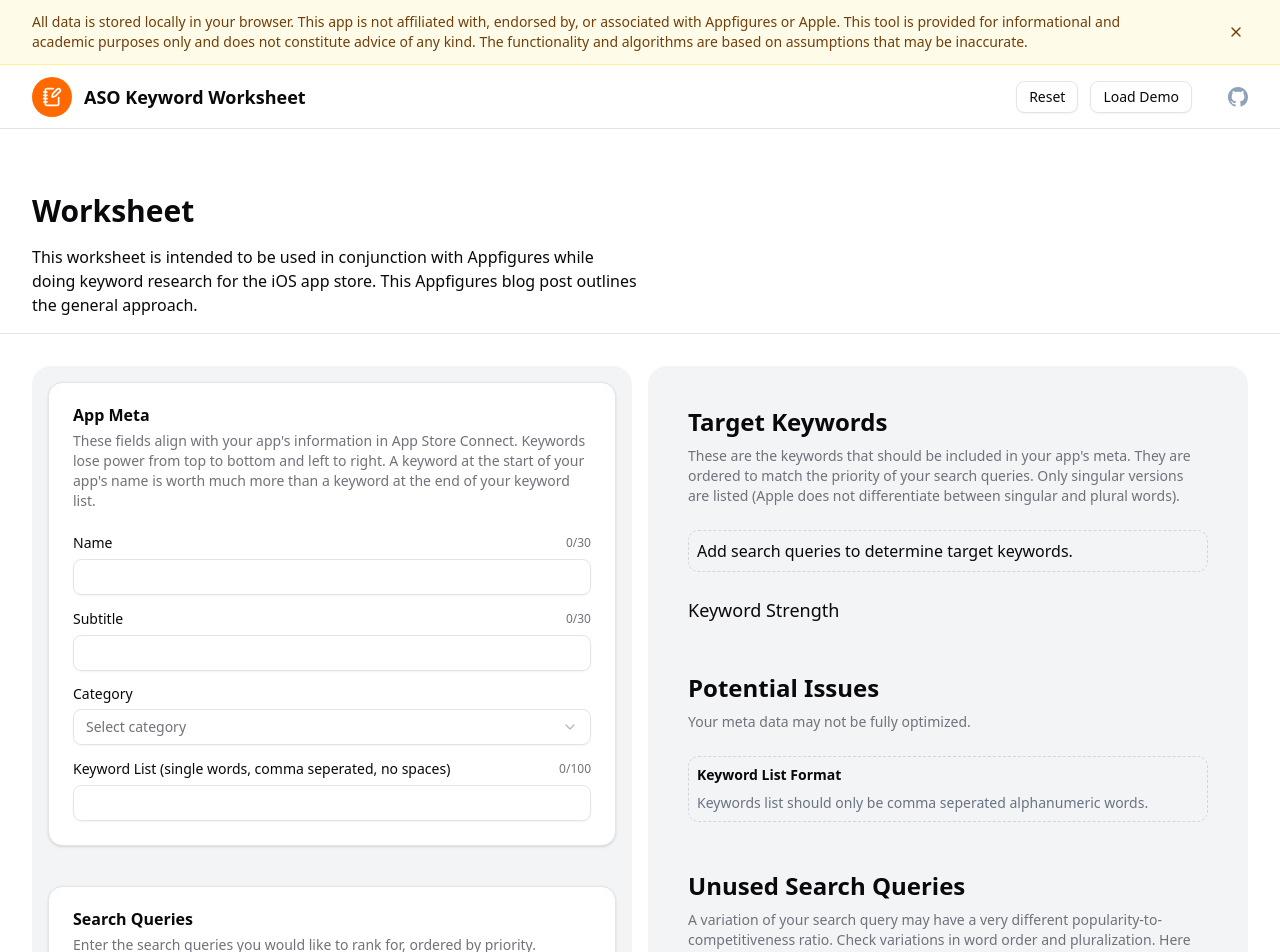
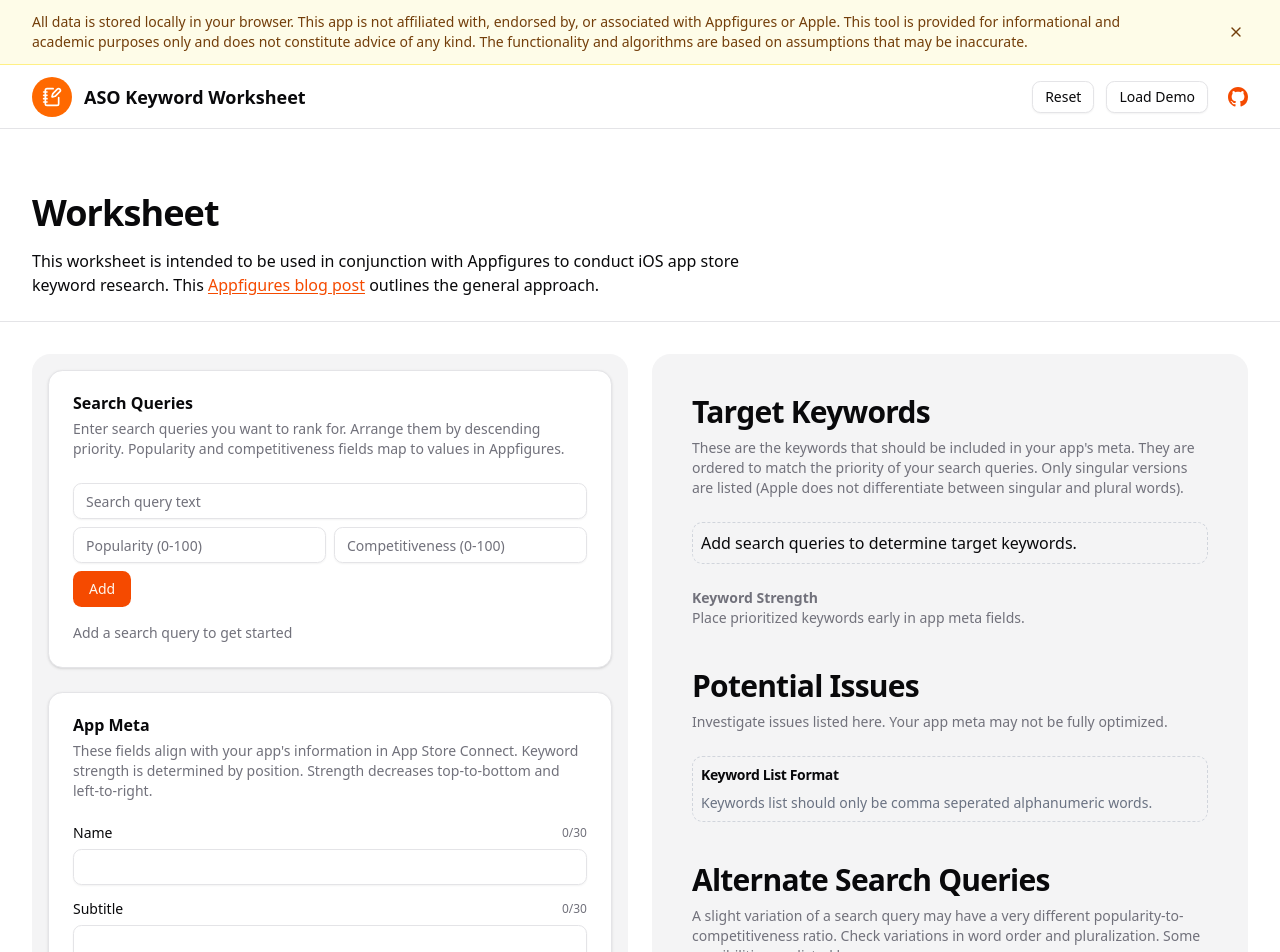
Before and after one commit to rbenj/aso-keyword-worksheet, a React (Vite) app: page / in a window 1280 px wide. Shown: the top 952 px of the page. Built offline with nearby package versions, Linux system fonts and the light colour scheme.

Commit message:
Design and layout round 3

```diff
--- a/src/App.tsx
+++ b/src/App.tsx
@@ -1,6 +1,9 @@
 import { useAppState } from '@/hooks/use-app-state';
 import { useKeywordAnalysis } from '@/hooks/use-keyword-analysis';
-import { Header } from '@/components/aso/header';
+
+import { Card, CardPhantom, CardContent, CardDescription, CardHeader, CardTitle, CardH2 } from '@/components/ui/card';
+
+import { Nav } from '@/components/aso/nav';
 import { Disclaimer } from '@/components/aso/disclaimer';
 import { MetaForm } from '@/components/aso/meta-form';
 import { SearchQueryForm } from '@/components/aso/search-query-form';
@@ -10,7 +13,6 @@
 import { MetaAnalysisComponent } from '@/components/aso/meta-analysis';
 import { RankChart } from '@/components/aso/rank-chart';
 import { UnusedQueries } from '@/components/aso/unused-queries';
-import { Card, CardContent, CardHeader, CardTitle, CardDescription } from '@/components/ui/card';
 
 function App() {
   const {
@@ -26,6 +28,7 @@
     metaKeywords,
     editingSearchQuery,
     isEditDialogOpen,
+
     // Setters
     setSearchQueryText,
     setSearchQueryPopularity,
@@ -35,6 +38,7 @@
     setMetaSubtitle,
     setMetaKeywords,
     setIsEditDialogOpen,
+
     // Handlers
     handleAddSearchQuery,
     handleDragEnd,
@@ -52,8 +56,6 @@
     ownedKeywordsOrdered,
     metaAnalysis,
     unusedSearchQueries,
-    analyzeTextFn,
-    analyzeKeywordsFn,
   } = useKeywordAnalysis({
     searchQueries,
     metaName,
@@ -64,121 +66,121 @@
   });
 
   return (
-    <>
     <div className="w-full min-h-screen bg-background">
+      <header className="w-full flex flex-col">
         <Disclaimer />
 
-        <Header
+        <Nav
           onReset={handleReset}
           onUseDemoData={handleUseDemoData}
         />
 
-        {/* Mast */}
-        <div className="w-full flex flex-col px-8 pt-16 pb-4 border-b">
-          <h1>
-            Worksheet
-          </h1>
+        <div className="px-8 pt-16 pb-6 border-b">
+          <h1>Worksheet</h1>
 
-          <div className="w-1/2 mt-4">
+          <div className="max-w-3xl mt-4">
             <p>
-              This worksheet is intended to be used in conjunction with Appfigures while doing keyword research for the iOS app store. This
+              This worksheet is intended to be used in conjunction with Appfigures to conduct iOS app store keyword research. This
               {' '}
-              <a href="https://appfigures.com/resources/guides/which-keywords-to-optimize-for" target="_blank">Appfigures blog post</a>
+              <a href="https://appfigures.com/resources/guides/which-keywords-to-optimize-for" target="_blank" rel="noopener noreferrer">Appfigures blog post</a>
               {' '}
               outlines the general approach.
             </p>
           </div>
         </div>
+      </header>
 
-        {/* Body */}
-        <div className="w-full flex gap-4 px-8 py-8">
-          {/* Left col */}
-          <div className="flex-1 flex flex-col gap-10 p-4 rounded-2xl bg-gray-100">
-            {/* Meta */}
+      <div className="w-full flex flex-col gap-6 px-4 mt-8 md:flex-row md:px-8">
+        <div className="flex-1 flex flex-col gap-6 p-4 rounded-2xl bg-secondary">
           <Card>
             <CardHeader>
-                <CardTitle>
-                  App Meta
-                </CardTitle>
+              <CardTitle>Search Queries</CardTitle>
+
               <CardDescription>
-                  These fields align with your app's information in App Store Connect. Keywords lose power from top to bottom and left to right. A keyword at the start of your app's name is worth much more than a keyword at the end of your keyword list.
+                Enter search queries you want to rank for. Arrange them by descending priority. Popularity and competitiveness fields map to values in Appfigures.
               </CardDescription>
             </CardHeader>
+
             <CardContent>
-                <MetaForm
-                  metaName={metaName}
-                  metaSubtitle={metaSubtitle}
-                  metaKeywords={metaKeywords}
-                  selectedCategory={selectedCategory}
-                  selectedGameCategory={selectedGameCategory}
-                  onMetaNameChange={setMetaName}
-                  onMetaSubtitleChange={setMetaSubtitle}
-                  onMetaKeywordsChange={setMetaKeywords}
-                  onCategoryChange={handleCategoryChange}
-                  onGameCategoryChange={setSelectedGameCategory}
+              <SearchQueryForm
+                onAdd={handleAddSearchQuery}
+                onSearchQueryCompetitivenessChange={setSearchQueryCompetitiveness}
+                onSearchQueryPopularityChange={setSearchQueryPopularity}
+                onSearchQueryTextChange={setSearchQueryText}
+                searchQueryCompetitiveness={searchQueryCompetitiveness}
+                searchQueryPopularity={searchQueryPopularity}
+                searchQueryText={searchQueryText}
+              />
+
+              <SearchQueryList
+                onDelete={handleDeleteSearchQuery}
+                onDragEnd={handleDragEnd}
+                onEdit={handleEditSearchQuery}
+                searchQueries={searchQueries}
               />
             </CardContent>
           </Card>
 
-            {/* Search Queries */}
           <Card>
             <CardHeader>
-                <CardTitle>Search Queries</CardTitle>
+              <CardTitle>App Meta</CardTitle>
+
               <CardDescription>
-                  Enter the search queries you would like to rank for, ordered by priority. Popularity and Competitiveness fields map to values in Appfigures. Find a balance that makes sense for your app and your optimization strategy.
+                These fields align with your app's information in App Store Connect. Keyword strength is determined by position. Strength decreases top-to-bottom and left-to-right.
               </CardDescription>
             </CardHeader>
+
             <CardContent>
-                <SearchQueryForm
-                  searchQueryText={searchQueryText}
-                  searchQueryPopularity={searchQueryPopularity}
-                  searchQueryCompetitiveness={searchQueryCompetitiveness}
-                  onSearchQueryTextChange={setSearchQueryText}
-                  onSearchQueryPopularityChange={setSearchQueryPopularity}
-                  onSearchQueryCompetitivenessChange={setSearchQueryCompetitiveness}
-                  onAdd={handleAddSearchQuery}
-                />
-
-                <SearchQueryList
-                  searchQueries={searchQueries}
-                  onEdit={handleEditSearchQuery}
-                  onDelete={handleDeleteSearchQuery}
-                  onDragEnd={handleDragEnd}
+              <MetaForm
+                metaKeywords={metaKeywords}
+                metaName={metaName}
+                metaSubtitle={metaSubtitle}
+                onCategoryChange={handleCategoryChange}
+                onGameCategoryChange={setSelectedGameCategory}
+                onMetaKeywordsChange={setMetaKeywords}
+                onMetaNameChange={setMetaName}
+                onMetaSubtitleChange={setMetaSubtitle}
+                selectedCategory={selectedCategory}
+                selectedGameCategory={selectedGameCategory}
               />
             </CardContent>
           </Card>
         </div>
 
-          {/* Right col */}
-          <div className="flex-1 flex flex-col p-4 rounded-2xl bg-gray-100">
-            <Card className="border-none bg-transparent shadow-none">
+        <div className="flex-1 flex flex-col p-4 rounded-2xl bg-secondary">
+          <CardPhantom>
             <CardHeader>
-                <CardTitle className="text-2xl">Target Keywords</CardTitle>
-                <CardDescription className="text-sm text-muted-foreground">
+              <CardH2>Target Keywords</CardH2>
+
+              <CardDescription>
                 These are the keywords that should be included in your app's meta. They are ordered to match the priority of your search queries. Only singular versions are listed (Apple does not differentiate between singular and plural words).
               </CardDescription>
             </CardHeader>
+
             <CardContent>
               <KeywordsDisplay
                 keywords={keywords}
                 satisfiedKeywords={satisfiedKeywords}
               />
-                <h3 className="text-lg font-medium mt-6">
-                  Keyword Strength
-                </h3>
+
+              <CardDescription className="mt-6">
+                <strong>Keyword Strength</strong><br />
+                Place prioritized keywords early in app meta fields.
+              </CardDescription>
 
               <RankChart
                 keywords={keywords}
                 ownedKeywordsOrdered={ownedKeywordsOrdered}
               />
             </CardContent>
-            </Card>
+          </CardPhantom>
 
-            <Card className="border-none bg-transparent shadow-none">
+          <CardPhantom>
             <CardHeader>
-                <CardTitle className="text-2xl">Potential Issues</CardTitle>
-                <CardDescription className="text-sm text-muted-foreground">
-                  Your meta data may not be fully optimized.
+              <CardH2>Potential Issues</CardH2>
+
+              <CardDescription>
+                Investigate issues listed here. Your app meta may not be fully optimized.
               </CardDescription>
             </CardHeader>
             <CardContent>
@@ -187,32 +189,33 @@
                 metaAnalysis={metaAnalysis}
               />
             </CardContent>
-            </Card>
+          </CardPhantom>
 
-            <Card className="border-none bg-transparent shadow-none">
+          <CardPhantom>
             <CardHeader>
-                <CardTitle className="text-2xl">Unused Search Queries</CardTitle>
-                <CardDescription className="text-sm text-muted-foreground">
-                  A variation of your search query may have a very different popularity-to-competitiveness ratio. Check variations in word order and pluralization. Here are some possibilities, investigate these and any others that make sense.
+              <CardH2>Alternate Search Queries</CardH2>
+
+              <CardDescription>
+                A slight variation of a search query may have a very different popularity-to-competitiveness ratio. Check variations in word order and pluralization. Some possibilities are listed here.
               </CardDescription>
             </CardHeader>
+
             <CardContent>
               <UnusedQueries
                 unusedSearchQueries={unusedSearchQueries}
               />
             </CardContent>
-            </Card>
-          </div>
+          </CardPhantom>
         </div>
       </div>
 
       <EditSearchQueryDialog
-        searchQuery={editingSearchQuery}
-        open={isEditDialogOpen}
         onOpenChange={setIsEditDialogOpen}
         onSave={handleSaveSearchQuery}
+        open={isEditDialogOpen}
+        searchQuery={editingSearchQuery}
       />
-    </>
+    </div>
   );
 }
 
--- a/src/components/aso/header.tsx
+++ /dev/null
@@ -1,35 +0,0 @@
-import { Button } from '@/components/ui/button';
-import { Logo } from './logo';
-
-interface HeaderProps {
-  onReset: () => void;
-  onUseDemoData: () => void;
-}
-
-export function Header({ onReset, onUseDemoData }: HeaderProps) {
-  return (
-    <header className="w-full h-16 flex items-center justify-between px-8 border-b">
-      <Logo />
-
-      <div className="flex items-center gap-3">
-        <Button
-          variant="outline"
-          size="sm"
-          onClick={onReset}
-        >
-          Reset
-        </Button>
-
-        <Button
-          variant="outline"
-          size="sm"
-          onClick={onUseDemoData}
-        >
-          Load Demo
-        </Button>
-
-        <a href="https://github.com/rbenj/aso-keyword-worksheet" className="ml-6 block text-slate-400 hover:text-slate-500 dark:hover:text-slate-300"><span className="sr-only">ASO Keyword Worksheet on GitHub</span><svg viewBox="0 0 16 16" className="w-5 h-5" fill="currentColor" aria-hidden="true"><path d="M8 0C3.58 0 0 3.58 0 8c0 3.54 2.29 6.53 5.47 7.59.4.07.55-.17.55-.38 0-.19-.01-.82-.01-1.49-2.01.37-2.53-.49-2.69-.94-.09-.23-.48-.94-.82-1.13-.28-.15-.68-.52-.01-.53.63-.01 1.08.58 1.23.82.72 1.21 1.87.87 2.33.66.07-.52.28-.87.51-1.07-1.78-.2-3.64-.89-3.64-3.95 0-.87.31-1.59.82-2.15-.08-.2-.36-1.02.08-2.12 0 0 .67-.21 2.2.82.64-.18 1.32-.27 2-.27.68 0 1.36.09 2 .27 1.53-1.04 2.2-.82 2.2-.82.44 1.1.16 1.92.08 2.12.51.56.82 1.27.82 2.15 0 3.07-1.87 3.75-3.65 3.95.29.25.54.73.54 1.48 0 1.07-.01 1.93-.01 2.2 0 .21.15.46.55.38A8.013 8.013 0 0016 8c0-4.42-3.58-8-8-8z"></path></svg></a>
-      </div>
-    </header>
-  );
-}
--- a/src/components/aso/meta-form.tsx
+++ b/src/components/aso/meta-form.tsx
@@ -105,7 +105,7 @@
 
       <div className="space-y-2">
         <div className="flex items-center justify-between">
-          <Label htmlFor="metaKeywords">Keyword List (single words, comma seperated, no spaces)</Label>
+          <Label htmlFor="metaKeywords">Keyword List</Label>
           <span className="text-xs text-muted-foreground">
             {metaKeywords.length}/100
           </span>
--- /dev/null
+++ b/src/components/aso/nav.tsx
@@ -0,0 +1,40 @@
+import { Button } from '@/components/ui/button';
+import { Logo } from './logo';
+
+interface NavProps {
+  onReset: () => void;
+  onUseDemoData: () => void;
+}
+
+export function Nav({ onReset, onUseDemoData }: NavProps) {
+  return (
+    <nav className="w-full h-16 flex justify-between px-8 border-b">
+      <Logo />
+
+      <div className="flex items-center gap-3">
+        <Button
+          onClick={onReset}
+          size="sm"
+          variant="outline"
+        >
+          Reset
+        </Button>
+
+        <Button
+          onClick={onUseDemoData}
+          size="sm"
+          variant="outline"
+        >
+          Load Demo
+        </Button>
+
+        <a href="https://github.com/rbenj/aso-keyword-worksheet" className="ml-2">
+          <span className="sr-only">ASO Keyword Worksheet on GitHub</span>
+          <svg className="w-5 h-5" viewBox="0 0 16 16" fill="currentColor" aria-hidden="true">
+            <path d="M8 0C3.58 0 0 3.58 0 8c0 3.54 2.29 6.53 5.47 7.59.4.07.55-.17.55-.38 0-.19-.01-.82-.01-1.49-2.01.37-2.53-.49-2.69-.94-.09-.23-.48-.94-.82-1.13-.28-.15-.68-.52-.01-.53.63-.01 1.08.58 1.23.82.72 1.21 1.87.87 2.33.66.07-.52.28-.87.51-1.07-1.78-.2-3.64-.89-3.64-3.95 0-.87.31-1.59.82-2.15-.08-.2-.36-1.02.08-2.12 0 0 .67-.21 2.2.82.64-.18 1.32-.27 2-.27.68 0 1.36.09 2 .27 1.53-1.04 2.2-.82 2.2-.82.44 1.1.16 1.92.08 2.12.51.56.82 1.27.82 2.15 0 3.07-1.87 3.75-3.65 3.95.29.25.54.73.54 1.48 0 1.07-.01 1.93-.01 2.2 0 .21.15.46.55.38A8.013 8.013 0 0016 8c0-4.42-3.58-8-8-8z"></path>
+          </svg>
+        </a>
+      </div>
+    </nav>
+  );
+}
--- a/src/components/ui/card.tsx
+++ b/src/components/ui/card.tsx
@@ -8,6 +8,19 @@
       data-slot="card"
       className={cn(
         'bg-card text-card-foreground flex flex-col gap-6 rounded-xl border py-6 shadow-sm',
+        className,
+      )}
+      {...props}
+    />
+  );
+}
+
+function CardPhantom({ className, ...props }: React.ComponentProps<'div'>) {
+  return (
+    <div
+      data-slot="card"
+      className={cn(
+        'text-card-foreground flex flex-col gap-6 pt-6 pb-4',
         className,
       )}
       {...props}
@@ -33,6 +46,16 @@
     <div
       data-slot="card-title"
       className={cn('leading-none font-semibold', className)}
+      {...props}
+    />
+  );
+}
+
+function CardH2({ className, ...props }: React.ComponentProps<'div'>) {
+  return (
+    <h2
+      data-slot="card-title"
+      className={cn('', className)}
       {...props}
     />
   );
@@ -83,9 +106,11 @@
 
 export {
   Card,
+  CardPhantom,
   CardHeader,
   CardFooter,
   CardTitle,
+  CardH2,
   CardAction,
   CardDescription,
   CardContent,
--- a/src/index.css
+++ b/src/index.css
@@ -120,11 +120,23 @@
   body {
     @apply bg-background text-foreground;
   }
+}
+
+@layer base {
+  a {
+    @apply underline underline-offset-2 text-primary;
+  }
+  a:hover {
+    @apply text-primary/50;
+  }
 
   h1 {
-    @apply text-3xl font-bold;
+    @apply text-4xl font-extrabold tracking-tight text-balance;
   }
   h2 {
-    @apply text-2xl font-bold;
+    @apply text-3xl font-semibold tracking-tight text-balance;
+  }
+  h3 {
+    @apply text-xl font-semibold tracking-tight text-balance;
   }
 }
--- a/src/lib/keyword-analysis.ts
+++ b/src/lib/keyword-analysis.ts
@@ -528,8 +528,7 @@
     wastedWords,
     duplicateKeywords,
     multiWordKeywords,
-    pluralKeywords,
-    wastedCharCount,
+    pluralKeywords
   };
 }
 
```
Lines whose indentation alone changed are shown as unchanged.
